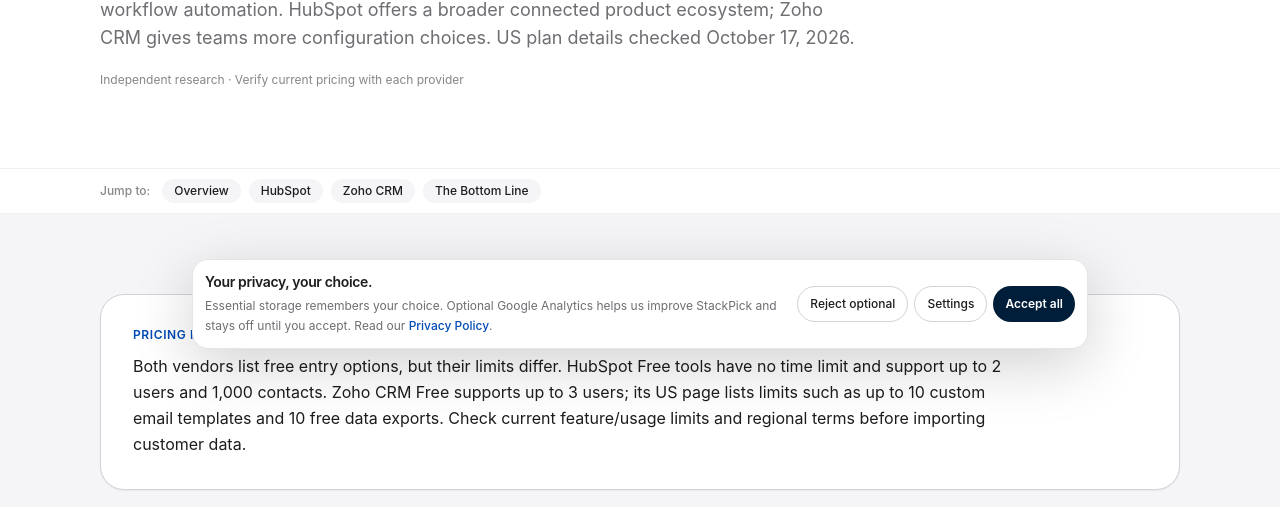
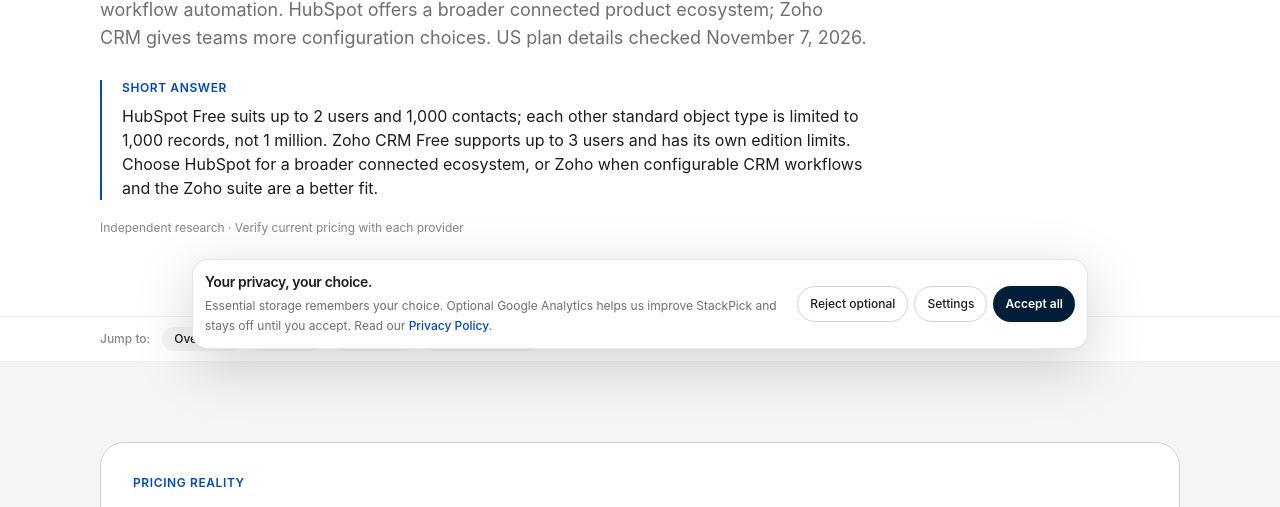
Before and after one commit to LinukaBandara/StackPick, a Next.js app: page /best/hubspot-vs-zoho-crm in a window 1280 px wide. Shown: the part 427-934 px from the top of the page. Built offline with nearby package versions, Linux system fonts and the light colour scheme; no server answers.

Commit message:
Correct HubSpot object limits in comparison

```diff
--- a/app/best/hubspot-vs-zoho-crm/page.tsx
+++ b/app/best/hubspot-vs-zoho-crm/page.tsx
@@ -12,10 +12,11 @@ export default function Page() {
     <ComparisonArticle
       title="HubSpot vs Zoho CRM"
       slug="hubspot-vs-zoho-crm"
-      intro="For a very small team, the free-plan comparison is concrete: HubSpot allows 2 users and 1,000 contacts, while Zoho CRM Free supports up to 3 users and includes limited workflow automation. HubSpot offers a broader connected product ecosystem; Zoho CRM gives teams more configuration choices. US plan details checked October 17, 2026."
-      pricingNote="Both vendors list free entry options, but their limits differ. HubSpot Free tools have no time limit and support up to 2 users and 1,000 contacts. Zoho CRM Free supports up to 3 users; its US page lists limits such as up to 10 custom email templates and 10 free data exports. Check current feature/usage limits and regional terms before importing customer data."
+      intro="For a very small team, the free-plan comparison is concrete: HubSpot allows 2 users and 1,000 contacts, while Zoho CRM Free supports up to 3 users and includes limited workflow automation. HubSpot offers a broader connected product ecosystem; Zoho CRM gives teams more configuration choices. US plan details checked November 7, 2026."
+      quickAnswer="HubSpot Free suits up to 2 users and 1,000 contacts; each other standard object type is limited to 1,000 records, not 1 million. Zoho CRM Free supports up to 3 users and has its own edition limits. Choose HubSpot for a broader connected ecosystem, or Zoho when configurable CRM workflows and the Zoho suite are a better fit."
+      pricingNote="US free-plan details checked November 7, 2026. HubSpot Free has no time limit and supports up to 2 users and 1,000 contacts; each other standard object type is limited to 1,000 records per account. Zoho CRM Free supports up to 3 users; its US page lists up to 10 custom email templates and 10 free data exports. Confirm country-specific terms and the exact paid feature gate before importing customer data."
       tools={[
-        { name: "HubSpot", bestFor: "Small teams that want a simple CRM starting point connected to sales and marketing products", freeOption: "HubSpot Free tools allow up to 2 users and 1,000 contacts with no time limit; other standard object types have a separate 1-million-record limit. The free tools are lite versions of some paid products.", tradeoff: "A third user or more than 1,000 contacts means evaluating a paid product. Advanced automation or bundled marketing/service features can change the total cost, so verify the exact tier for the process you need.", url: "https://www.hubspot.com/pricing/crm" },
+        { name: "HubSpot", bestFor: "Small teams that want a simple CRM starting point connected to sales and marketing products", freeOption: "HubSpot Free tools allow up to 2 users and 1,000 contacts with no time limit; each other standard object type is limited to 1,000 records per account. The free tools are lite versions of some paid products.", tradeoff: "A third user or more than 1,000 contacts means evaluating a paid product. Advanced automation or bundled marketing/service features can change the total cost, so verify the exact tier for the process you need.", url: "https://www.hubspot.com/pricing/crm" },
         { name: "Zoho CRM", bestFor: "Small teams that need configurable records and are willing to own CRM setup", freeOption: "Zoho CRM Free supports up to 3 users. Its US pricing page lists workflow automation, reminders, standard reports and mobile apps, with limits including up to 10 custom email templates and 10 free data exports.", tradeoff: "The free edition is capped and the wider Zoho suite can involve separate product plans. Assign someone to manage fields, automations, data quality and integrations before adopting a more configurable setup.", url: "https://www.zoho.com/en-us/crm/zohocrm-pricing.html" },
       ]}
       bottomLine="Choose HubSpot when ease of onboarding and connected marketing workflows matter most. Choose Zoho CRM when cost control and integration with an existing Zoho setup are more important. Compare the same contact-to-sale workflow and confirm the paid tier needed for automation before migrating."
```
